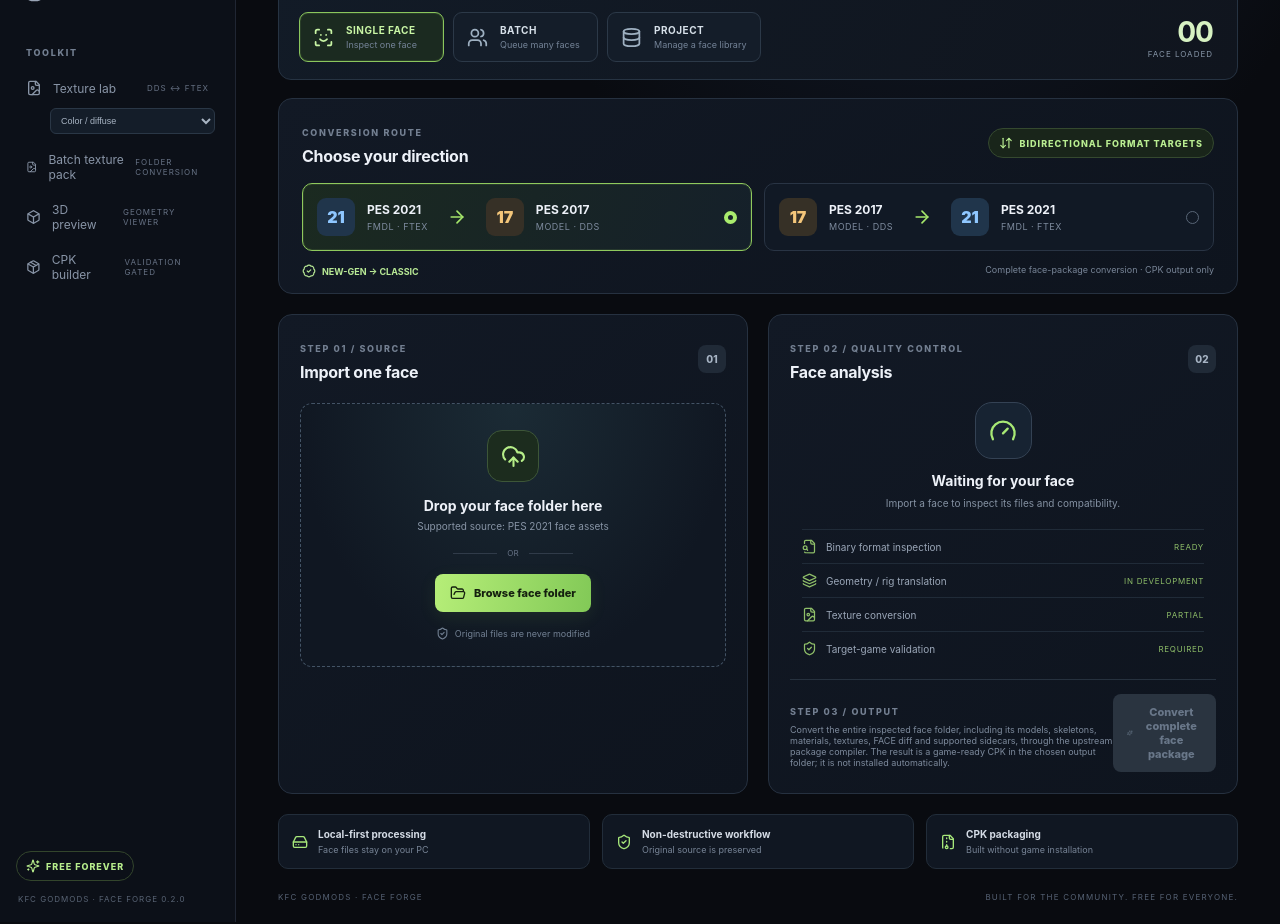
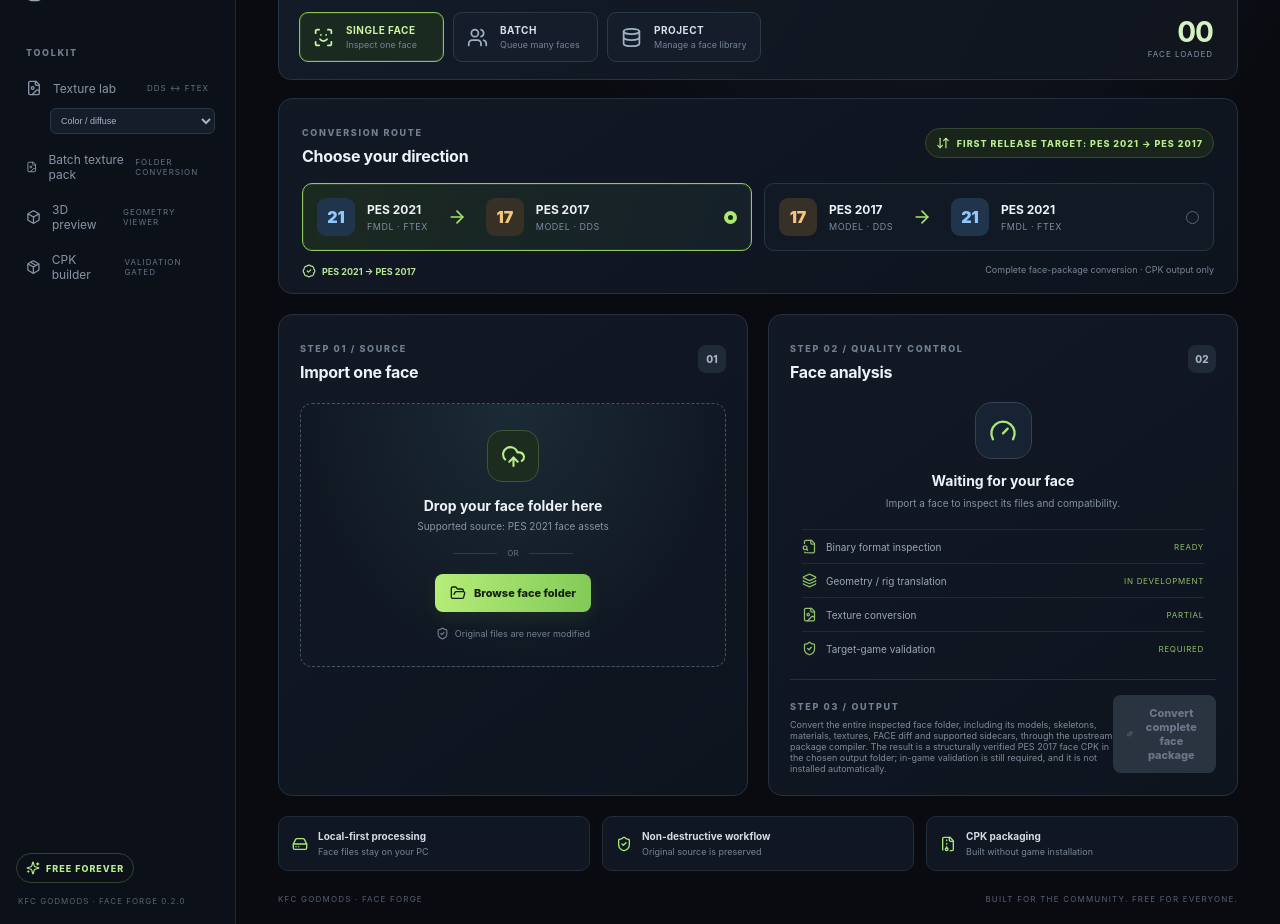
Before and after one commit to THEGODMODS/converter-, a React (Vite) app: page / in a window 1280 px wide. Shown: the part 240-1164 px from the top of the page. Built offline with nearby package versions, Linux system fonts and the light colour scheme.

Commit message:
Focus first release UI on PES 2021 to PES 2017

```diff
--- a/app/App.tsx
+++ b/app/App.tsx
@@ -19,7 +19,7 @@ export default function App(){
  const source=direction==="pes2021-to-pes2017"?"PES 2021":"PES 2017",expected=direction==="pes2021-to-pes2017"?"pes2021":"pes2017";
  const inspect=useCallback(async(folder:string)=>window.faceForge.inspectFolder(folder),[]);
  const loadSingleProject=async(folder:string)=>{const scanned=await inspect(folder);setProject(scanned);setPreview(null);const models=scanned.files.filter(file=>file.kind==="model-pes2017"||file.kind==="model-pes2017-compressed"||file.kind==="model-pes2021");const primary=models.find(file=>/face_high\.fmdl$/i.test(file.path))??models.find(file=>/face.*\.fmdl$/i.test(file.path))??models.find(file=>file.kind==="model-pes2021"||file.kind==="model-pes2017"||file.kind==="model-pes2017-compressed");if(primary){setPreviewBusy(true);try{setPreview(await window.faceForge.previewModel(scanned.root,primary.path));}catch(e){setError("Face folder inspected, but automatic 3D preview could not be built: "+(e instanceof Error?e.message:"Unsupported model geometry."));}finally{setPreviewBusy(false);}}else setError("Face folder inspected. No supported model geometry was found for automatic preview.");};
- const convertNative=async()=>{if(!project)return;if(project.detectedGame!==expected){setError("The inspected source generation does not match the selected conversion route.");return;}setNativeBusy(true);setError("");setTextureResult("");try{const target=direction==="pes2021-to-pes2017"?2017:2021;const result=await window.faceForge.convertCompleteFaceFolder(project.root,target);if(result){const report=result.report;setTextureResult("Complete face package converted: "+report.cpkFiles.join(", ")+" · "+report.sourceFiles+" source assets · "+report.engine+" · CPK ready for review at "+result.destination+". Game installation and in-game validation are not claimed.");}}catch(e){setError(e instanceof Error?e.message:"Complete face conversion failed.");}finally{setNativeBusy(false);}};
+ const convertNative=async()=>{if(!project)return;if(project.detectedGame!==expected){setError("The inspected source generation does not match the selected conversion route.");return;}setNativeBusy(true);setError("");setTextureResult("");try{const target=direction==="pes2021-to-pes2017"?2017:2021;const result=await window.faceForge.convertCompleteFaceFolder(project.root,target);if(result){const report=result.report;setTextureResult("Complete face package converted: "+report.cpkFiles.join(", ")+" · "+report.sourceFiles+" source assets · "+report.engine+" · independently verified PES 2017 CPK ready for review at "+result.destination+". Game installation and in-game validation are not claimed.");}}catch(e){setError(e instanceof Error?e.message:"Complete face conversion failed.");}finally{setNativeBusy(false);}};
 
  const chooseSingle=async()=>{setBusy(true);setError("");try{const folder=await window.faceForge.chooseFolder();if(folder)await loadSingleProject(folder);}catch(e){setError(e instanceof Error?e.message:"Could not inspect folder.");}finally{setBusy(false);}};
  const chooseDatabase=async()=>{setBusy(true);setError("");try{const folder=await window.faceForge.chooseFolder();if(!folder)return;const db=await window.faceForge.inspectDatabase(folder);setLibraryRoot(db.root);setDatabaseWarnings(db.warnings);setLibrary(old=>{const known=new Set(old.map(x=>x.root.toLowerCase()));return [...old,...db.faces.filter(x=>!known.has(x.root.toLowerCase()))];});}catch(e){setError(e instanceof Error?e.message:"Could not scan the selected face database.");}finally{setBusy(false);}};
@@ -27,7 +27,7 @@ export default function App(){
  const onDrop=async(event:DragEvent)=>{event.preventDefault();setDragging(false);const file=event.dataTransfer.files[0];if(!file)return;const path=window.faceForge.getPathForDrop(file);if(!path){setError("Drop a face folder from Windows Explorer, not an individual file.");return;}setBusy(true);try{if(mode==="single")await loadSingleProject(path);else {const scanned=await inspect(path);if(mode==="batch")setBatch(old=>[...old,scanned]);else setLibrary(old=>old.some(x=>x.root===scanned.root)?old:[...old,scanned]);}}catch(e){setError(e instanceof Error?e.message:"Could not inspect this folder.");}finally{setBusy(false);}};
  const runTextureLab=async()=>{setTextureBusy(true);setTextureResult("");try{const result=await window.faceForge.convertTextureFile(textureColorSpace);if(result)setTextureResult("Converted "+result.format+" "+result.width+"×"+result.height+" → "+result.destination);}catch(e){setTextureResult(e instanceof Error?e.message:"Texture conversion failed.");}finally{setTextureBusy(false);}};
  const runTextureBatch=async()=>{setTextureBatchBusy(true);setTextureResult("");try{const result=await window.faceForge.convertTextureFolder(textureColorSpace);if(result)setTextureResult("Batch texture conversion complete: "+result.converted+" files · "+formatBytes(result.bytes)+" output · "+result.destination);}catch(e){setTextureResult(e instanceof Error?e.message:"Batch texture conversion failed.");}finally{setTextureBatchBusy(false);}};
- const directionLabel=useMemo(()=>direction==="pes2021-to-pes2017"?"NEW-GEN → CLASSIC":"CLASSIC → NEW-GEN",[direction]),activeCount=mode==="single"?(project?1:0):mode==="batch"?batch.length:library.length;
+ const directionLabel=useMemo(()=>direction==="pes2021-to-pes2017"?"PES 2021 → PES 2017":"PES 2017 → PES 2021 (PLANNED)",[direction]),activeCount=mode==="single"?(project?1:0):mode==="batch"?batch.length:library.length;
  return <div className="shell"><aside className="sidebar">
   <div className="brand"><div className="brand-mark"><img src="/face-forge.svg" alt=""/></div><div><strong>KFC GODMODS</strong><span>FACE FORGE</span></div></div>
   <div className="side-label">WORK MODES</div>
@@ -49,9 +49,9 @@ export default function App(){
    <button className={"mode-card "+(mode==="batch"?"chosen":"")} onClick={()=>setMode("batch")}><Users size={21}/><b>BATCH</b><small>Queue many faces</small></button>
    <button className={"mode-card "+(mode==="project"?"chosen":"")} onClick={()=>setMode("project")}><Database size={21}/><b>PROJECT</b><small>Manage a face library</small></button>
   </div></div><div className="mode-count"><strong>{activeCount.toString().padStart(2,"0")}</strong><span>{mode==="single"?"FACE LOADED":mode==="batch"?"IN QUEUE":"IN DATABASE"}</span></div></section>
-  <section className="direction-card"><div className="direction-head"><div><span className="eyebrow">CONVERSION ROUTE</span><h2>Choose your direction</h2></div><div className="route-tag"><ArrowDownUp size={14}/> BIDIRECTIONAL FORMAT TARGETS</div></div>
+  <section className="direction-card"><div className="direction-head"><div><span className="eyebrow">CONVERSION ROUTE</span><h2>Choose your direction</h2></div><div className="route-tag"><ArrowDownUp size={14}/> FIRST RELEASE TARGET: PES 2021 → PES 2017</div></div>
    <div className="routes"><button className={direction==="pes2021-to-pes2017"?"route selected":"route"} onClick={()=>{setDirection("pes2021-to-pes2017");setProject(null)}}><div className="game-icon newer">21</div><div className="route-copy"><strong>PES 2021</strong><span>FMDL · FTEX</span></div><ArrowRight className="route-arrow" size={20}/><div className="game-icon older">17</div><div className="route-copy"><strong>PES 2017</strong><span>MODEL · DDS</span></div><div className="route-radio"/></button>
-   <button className={direction==="pes2017-to-pes2021"?"route selected":"route"} onClick={()=>{setDirection("pes2017-to-pes2021");setProject(null)}}><div className="game-icon older">17</div><div className="route-copy"><strong>PES 2017</strong><span>MODEL · DDS</span></div><ArrowRight className="route-arrow" size={20}/><div className="game-icon newer">21</div><div className="route-copy"><strong>PES 2021</strong><span>FMDL · FTEX</span></div><div className="route-radio"/></button></div><div className="route-foot"><span><BadgeCheck size={14}/> {directionLabel}</span><span>Complete face-package conversion · CPK output only</span></div>
+   <button className="route route-disabled" disabled aria-disabled="true" title="PES 2017 to PES 2021 will be developed after the PES 2021 to PES 2017 release."><div className="game-icon older">17</div><div className="route-copy"><strong>PES 2017</strong><span>MODEL · DDS</span></div><ArrowRight className="route-arrow" size={20}/><div className="game-icon newer">21</div><div className="route-copy"><strong>PES 2021</strong><span>FMDL · FTEX</span></div><div className="route-radio"/></button></div><div className="route-foot"><span><BadgeCheck size={14}/> {directionLabel}</span><span>Complete face-package conversion · CPK output only</span></div>
   </section>
   <section className="workspace-grid"><div className="import-panel"><div className="section-head"><div><span className="eyebrow">STEP 01 / SOURCE</span><h2>{mode==="single"?"Import one face":mode==="batch"?"Add face folders":"Add folders to database"}</h2></div><span className="step-number">01</span></div>
    <div className={"dropzone "+(dragging?"dragging":"")} onDragOver={e=>{e.preventDefault();setDragging(true)}} onDragLeave={()=>setDragging(false)} onDrop={onDrop}><div className="upload-icon"><UploadCloud size={25}/></div><h3>{mode==="single"?"Drop your face folder here":mode==="batch"?"Drop a face folder to queue":"Drop a face folder to add it"}</h3><p>Supported source: {source} face assets</p><div className="or-line"><span/> OR <span/></div><button className="primary-btn" onClick={mode==="single"?chooseSingle:mode==="batch"?()=>chooseMany("batch"):chooseDatabase} disabled={busy}><FolderOpen size={16}/>{busy?"Scanning…":mode==="single"?"Browse face folder":mode==="batch"?"Select face folders":"Scan database folder"}</button><div className="drop-hint"><ShieldCheck size={13}/> Original files are never modified</div></div>
@@ -64,7 +64,7 @@ export default function App(){
    :mode==="batch"&&batch.length?<div className="batch-summary"><SummaryGrid items={batch} expected={expected}/><p>Each queued face is inventoried independently. Conversion remains locked until the model adapter and validation gates pass.</p></div>
    :mode==="project"&&library.length?<div className="batch-summary"><SummaryGrid items={library} expected={expected}/><p>Your face index is saved locally between sessions. CPK assembly remains gated until target-package validation passes.</p></div>
    :<div className="analysis-empty"><div className="radar"><Gauge size={28}/></div><h3>{mode==="single"?"Waiting for your face":mode==="batch"?"Queue is ready":"Build your face database"}</h3><p>{mode==="single"?"Import a face to inspect its files and compatibility.":mode==="batch"?"Add multiple folders to inspect their source generation and assets.":"Add face folders to build a working collection."}</p><div className="analysis-checks"><div><FileSearch size={15}/> Binary format inspection <span>READY</span></div><div><Layers3 size={15}/> Geometry / rig translation <span>IN DEVELOPMENT</span></div><div><FileImage size={15}/> Texture conversion <span>PARTIAL</span></div><div><ShieldCheck size={15}/> Target-game validation <span>REQUIRED</span></div></div></div>}
-   <div className="convert-footer"><div><span className="eyebrow">STEP 03 / OUTPUT</span><p>{mode==="single"?"Convert the entire inspected face folder, including its models, skeletons, materials, textures, FACE diff and supported sidecars, through the upstream package compiler. The result is a game-ready CPK in the chosen output folder; it is not installed automatically.":mode==="batch"?"Batch conversion is being connected to the same complete-package engine.":"The project database is for inventory and reuse; conversion is run from a single source folder."}</p></div><button className="convert-btn" onClick={convertNative} disabled={mode!=="single"||!project||nativeBusy||previewBusy}><Sparkles size={16}/>{nativeBusy?"CONVERTING…":mode==="single"?"Convert complete face package":mode==="batch"?"Batch conversion not enabled":"Select a face folder"}</button></div>
+   <div className="convert-footer"><div><span className="eyebrow">STEP 03 / OUTPUT</span><p>{mode==="single"?"Convert the entire inspected face folder, including its models, skeletons, materials, textures, FACE diff and supported sidecars, through the upstream package compiler. The result is a structurally verified PES 2017 face CPK in the chosen output folder; in-game validation is still required, and it is not installed automatically.":mode==="batch"?"Batch conversion is being connected to the same complete-package engine.":"The project database is for inventory and reuse; conversion is run from a single source folder."}</p></div><button className="convert-btn" onClick={convertNative} disabled={mode!=="single"||!project||nativeBusy||previewBusy}><Sparkles size={16}/>{nativeBusy?"CONVERTING…":mode==="single"?"Convert complete face package":mode==="batch"?"Batch conversion not enabled":"Select a face folder"}</button></div>
   </div>
 
   </section>
```
